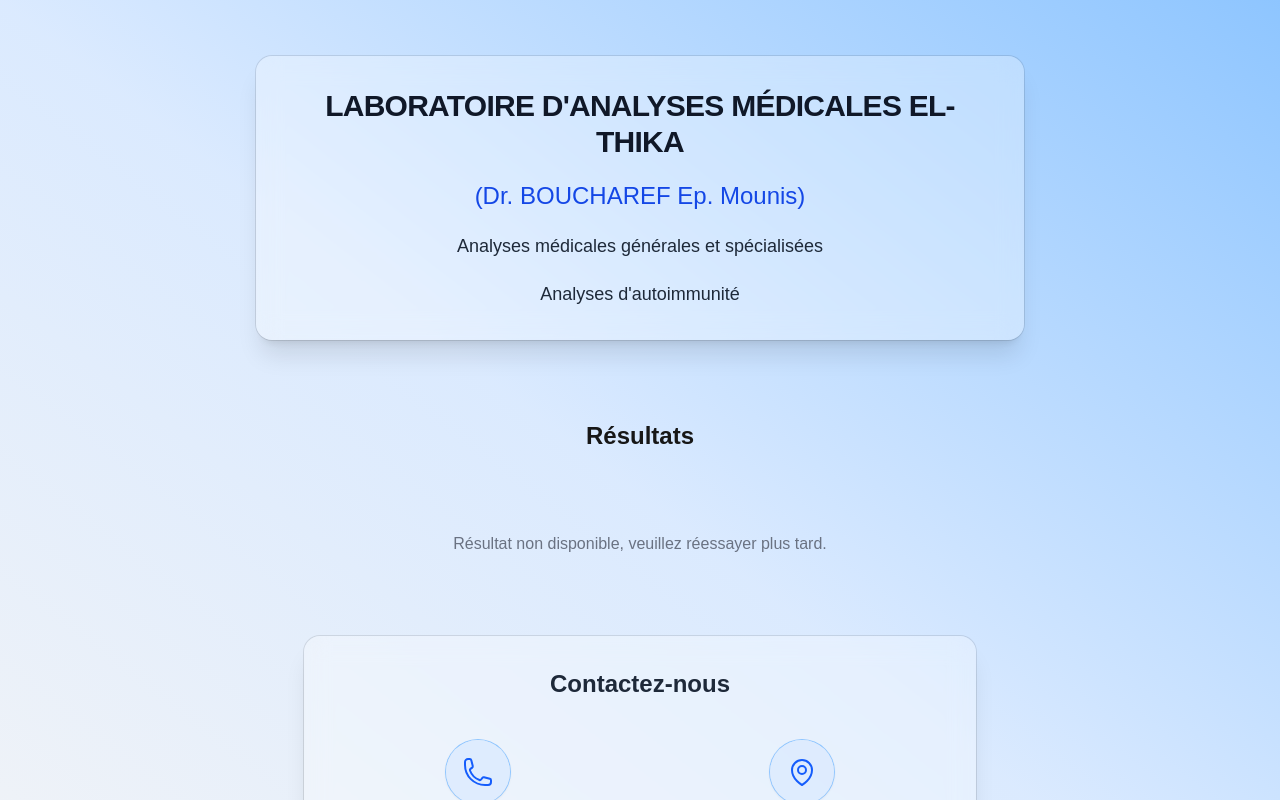
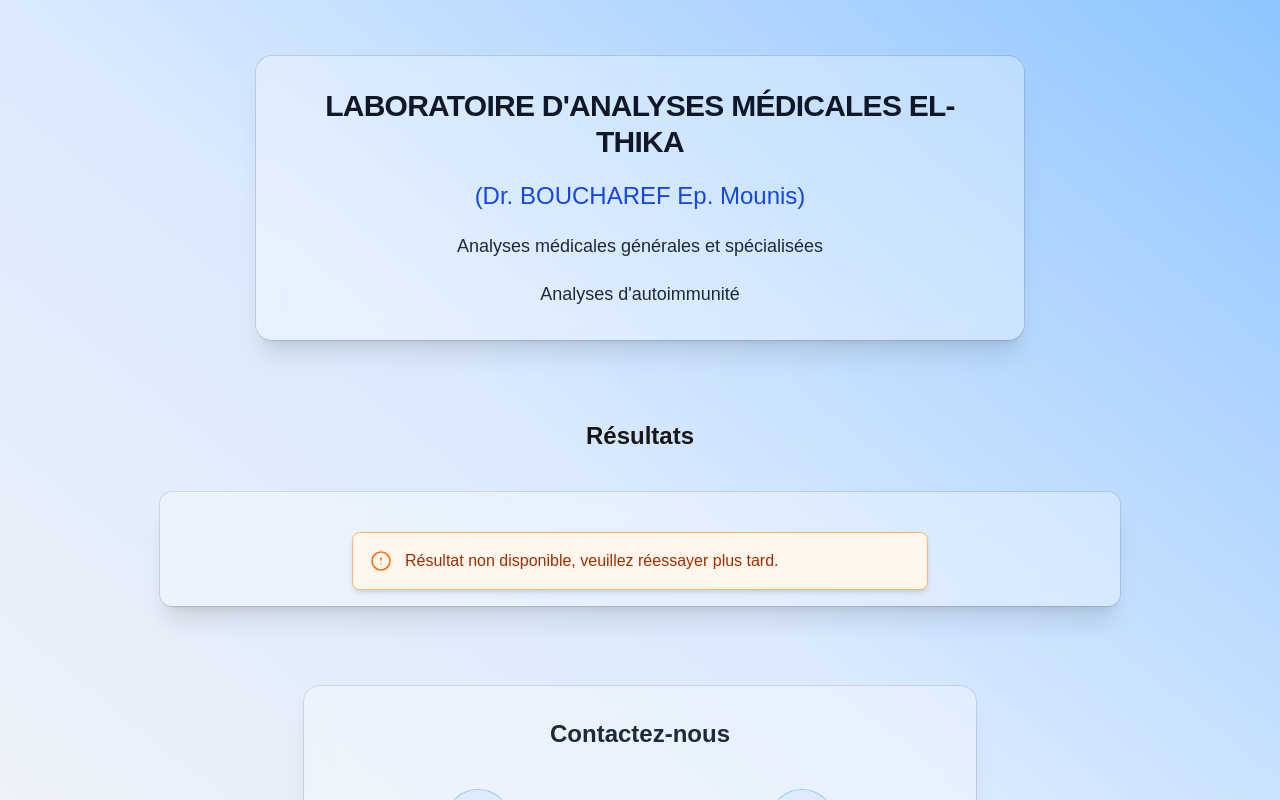
Before and after one commit to Solidesphere/lab_res, a Next.js app: page /resultats in a window 1280 px wide. Shown: the top 800 px of the page. Built offline with nearby package versions, Linux system fonts and the light colour scheme.

Commit message:
cleanup + styled fixed

```diff
--- a/app/resultats/ResultatsClient.jsx
+++ b/app/resultats/ResultatsClient.jsx
@@ -46,27 +46,49 @@ export default function ResultatsClient() {
   };
 
   return (
-    <div className="text-center mx-auto">
+    <div className="flex flex-col items-center justify-center px-6 py-10">
       {pdfExists && (
+        <div className="mb-8 animate-fade-in">
           <button
-          className="bg-blue-500 hover:bg-blue-700 text-white font-bold py-2 px-4 rounded-full mt-20"
             onClick={handleDownload}
+            className="bg-gradient-to-r from-blue-400 via-blue-500 to-indigo-500 hover:from-blue-500 hover:to-indigo-600 text-white font-semibold px-6 py-3 rounded-full shadow-lg transition-all duration-300 ease-in-out hover:scale-105"
           >
-          Télécharger Résultats
+            📄 Télécharger les Résultats
           </button>
+        </div>
       )}
 
-      <div className="flex justify-center my-10">
+      <div className="w-full sm:w-[90%] lg:w-[80%] rounded-xl bg-white/30 backdrop-blur-lg p-4 shadow-xl ring-1 ring-black/10 animate-fade-in">
         {pdfExists ? (
           <embed
             src={`/api/download/${identifiant}.pdf`}
             type="application/pdf"
-            className="w-full sm:w-[80%] h-[400px] sm:h-[600px] border-none"
+            className="w-full h-[500px] rounded-lg border-none"
           />
         ) : (
-          <p className="text-gray-500 mt-10">
+          <div
+            role="alert"
+            className="mt-6 max-w-xl mx-auto rounded-lg border border-orange-300 bg-orange-50 px-4 py-4 text-orange-800 shadow-md animate-fade-in"
+          >
+            <div className="flex items-center gap-3">
+              <svg
+                className="w-6 h-6 text-orange-500"
+                fill="none"
+                stroke="currentColor"
+                strokeWidth="1.5"
+                viewBox="0 0 24 24"
+              >
+                <path
+                  strokeLinecap="round"
+                  strokeLinejoin="round"
+                  d="M12 9v2m0 4h.01M21 12A9 9 0 113 12a9 9 0 0118 0z"
+                />
+              </svg>
+              <p className="text-md font-medium">
                 Résultat non disponible, veuillez réessayer plus tard.
               </p>
+            </div>
+          </div>
         )}
       </div>
     </div>
--- /dev/null
+++ b/cleanup.js
@@ -0,0 +1,52 @@
+import fs from "fs";
+import path from "path";
+import cron from "node-cron";
+
+const PDF_FOLDER = path.resolve("./res_doc");
+const DAYS_THRESHOLD = 60;
+const MS_IN_DAY = 1000 * 60 * 60 * 24;
+
+export function deleteOldPDFs() {
+  fs.readdir(PDF_FOLDER, (err, files) => {
+    if (err) {
+      console.error("Error reading directory:", err);
+      return;
+    }
+
+    const now = Date.now();
+
+    files.forEach((file) => {
+      const filePath = path.join(PDF_FOLDER, file);
+
+      if (path.extname(file) === ".pdf") {
+        fs.stat(filePath, (err, stats) => {
+          if (err) {
+            console.error("Error reading file stats:", err);
+            return;
+          }
+
+          const ageInDays = (now - stats.mtimeMs) / MS_IN_DAY;
+
+          if (ageInDays > DAYS_THRESHOLD) {
+            fs.unlink(filePath, (err) => {
+              if (err) {
+                console.error("Error deleting file:", err);
+              } else {
+                console.log(`Deleted old PDF: ${file}`);
+              }
+            });
+          }
+        });
+      }
+    });
+  });
+}
+
+console.log("Running cleanup task now...");
+deleteOldPDFs();
+
+// Ensuite, planifie la tâche à 19h05 chaque jour
+cron.schedule("0 0 * * *", () => {
+  console.log("Running cleanup task...");
+  deleteOldPDFs();
+});
--- a/components/Form.jsx
+++ b/components/Form.jsx
@@ -70,12 +70,19 @@ const Form = () => {
             {errorMessage && (
               <div
                 role="alert"
-                className="mt-4 animate-slide-fade transition-all duration-500 ease-out"
+                className="relative mt-6 mx-auto max-w-md animate-slide-fade rounded-lg shadow-lg ring-1 ring-orange-300 bg-orange-50"
               >
-                <div className="bg-orange-500 text-white font-bold rounded-t px-4 py-2">
-                  Oops !
+                <div className="flex items-center justify-between bg-orange-500 text-white font-bold rounded-t px-4 py-2">
+                  <span>Oops !</span>
+                  <button
+                    onClick={() => setErrorMessage("")}
+                    className="text-white hover:text-orange-100 transition"
+                    aria-label="Close alert"
+                  >
+                    ×
+                  </button>
                 </div>
-                <div className="border border-t-0 border-orange-400 rounded-b bg-red-100 px-4 py-3 text-orange-700">
+                <div className="px-4 py-3 text-orange-800 text-base">
                   <p>{errorMessage}</p>
                 </div>
               </div>
--- a/package.json
+++ b/package.json
@@ -2,19 +2,23 @@
   "name": "lab_res",
   "version": "0.1.0",
   "private": true,
+  "type": "module",
   "scripts": {
     "dev": "next dev --turbopack",
     "build": "next build",
-    "start": "next start",
+    "cleanup": "node cleanup.js",
+    "start": "concurrently \"next start\" \"npm run cleanup\"",
     "lint": "next lint"
   },
   "dependencies": {
     "next": "15.3.0",
+    "node-cron": "^3.0.3",
     "react": "^19.0.0",
     "react-dom": "^19.0.0"
   },
   "devDependencies": {
     "@tailwindcss/postcss": "^4",
+    "concurrently": "^9.1.2",
     "tailwindcss": "^4"
   }
 }
```
Also changed, not shown: 1 other file (tests, documents, lock files or other folders). Lines whose indentation alone changed are shown as unchanged.
